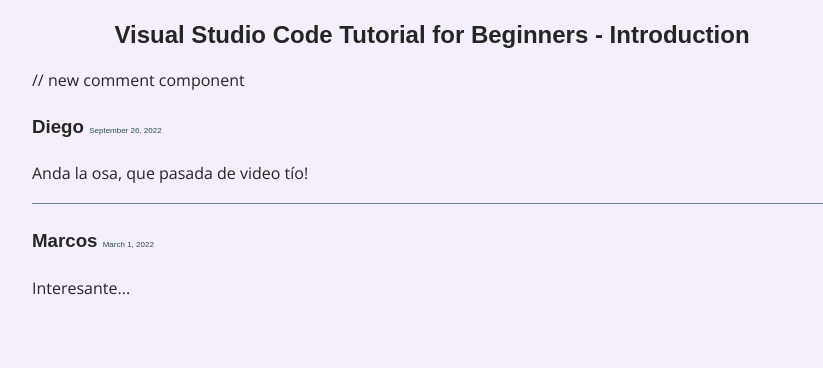
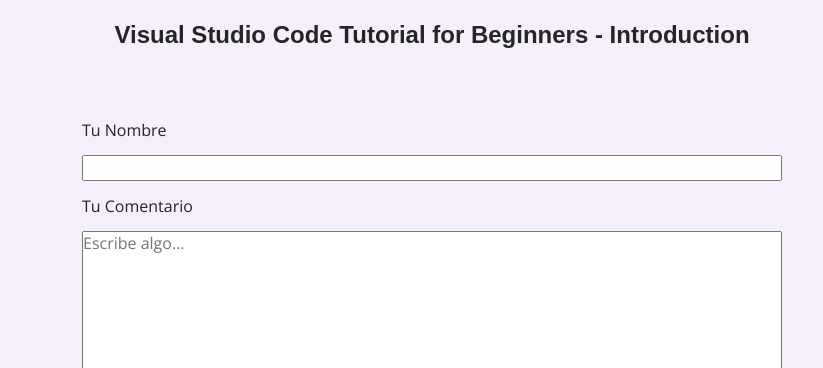
Before and after one commit to Alejandro-Cardozo/react-challenges, a React (Vite) app: page / in a window 1280 px wide. Both pictures are taken after a click on the element "Visual Studio Code Tutorial for Beginners - Introduction". Shown: the part 420-788 px from the top of the page, without its empty margins (208-1031 px from the left). Built offline with nearby package versions, Linux system fonts and the light colour scheme; a web font is replaced by a local one.

Commit message:
Add comment form

```diff
--- a/src/components/CommentList.jsx
+++ b/src/components/CommentList.jsx
@@ -5,12 +5,12 @@ import Comment from './Comment';
 const CommentList = ({ videoId }) => {
   const commentsContext = useContext(CommentsContext);
 
-  const comments = commentsContext.comments.filter(
-    (comment) => comment.videoId === videoId
-  );
+  const comments = commentsContext.comments
+    .filter((comment) => comment.videoId === videoId)
+    .sort((a, b) => new Date(a.date) < new Date(b.date) ? 1 : -1);
 
   if (!comments) {
-    return <p>There are no comments for this video yet.</p>
+    return <p>There are no comments for this video yet.</p>;
   }
 
   return (
--- /dev/null
+++ b/src/components/NewComment.jsx
@@ -0,0 +1,57 @@
+import { useContext, useState } from 'react';
+import CommentsContext from '../context/CommentsContext';
+import classes from './NewComment.module.css';
+
+const NewComment = ({ videoId }) => {
+  const commentsCtx = useContext(CommentsContext);
+
+  const [userName, setUserName] = useState('');
+  const [comment, setComment] = useState('');
+
+  function submitHandler(event) {
+    event.preventDefault();
+
+    commentsCtx.addComment(videoId, userName, comment);
+
+    setComment('');
+  }
+
+  return (
+    <div>
+      <form className={classes.commentForm} onSubmit={submitHandler}>
+        <fieldset className={classes.formFieldset}>
+          <label htmlFor='name' className={classes.formLabel}>
+            Tu Nombre
+            <input
+              className={classes.formInput}
+              type='text'
+              name='name'
+              id='name'
+              value={userName}
+              required
+              onChange={(e) => setUserName(e.target.value)}
+            />
+          </label>
+        </fieldset>
+        <fieldset className={classes.formFieldset}>
+          <label htmlFor='comment' className={classes.formLabel}>
+            Tu Comentario
+            <textarea
+              name='comment'
+              className={classes.formInput}
+              id='comment'
+              rows='10'
+              value={comment}
+              placeholder='Escribe algo...'
+              required
+              onChange={(e) => setComment(e.target.value)}
+            ></textarea>
+          </label>
+        </fieldset>
+        <button className={classes.formButton}>Add Comment</button>
+      </form>
+    </div>
+  );
+};
+
+export default NewComment;
--- /dev/null
+++ b/src/components/NewComment.module.css
@@ -0,0 +1,25 @@
+.commentForm {
+  padding: 5rem;
+}
+
+.formFieldset {
+  border: none;
+}
+
+.formLabel {
+  display: block;
+}
+
+.formInput {
+  display: block;
+  width: 100%;
+  margin: 1.5rem 0;
+  font-family: 'Open Sans', sans-serif;
+  font-size: medium;
+}
+
+.formButton {
+  display: block;
+  padding: 0.5rem;
+  margin: 1rem auto;
+}
--- a/src/context/CommentsContext.jsx
+++ b/src/context/CommentsContext.jsx
@@ -6,13 +6,15 @@ const CommentsContext = createContext({
   addComment: (videoId, userName, comment) => {},
 });
 
-import React from 'react';
-
 export const CommentsContextProvider = (props) => {
   const [comments, setComments] = useState(commentaries);
 
   const addCommentsHandler = (videoId, userName, comment) => {
-    const date = new Date().toISOString();
+    const date = new Date().toLocaleString('en-US', {
+      year: 'numeric',
+      month: 'long',
+      day: 'numeric',
+    });
     const newComment = {
       id: comments.length ? comments[comments.length - 1].id + 1 : 0,
       videoId: videoId,
--- a/src/pages/VideoPage.jsx
+++ b/src/pages/VideoPage.jsx
@@ -1,5 +1,6 @@
 import { useParams } from 'react-router';
 import CommentList from '../components/CommentList';
+import NewComment from '../components/NewComment';
 import videos from '../data/videos';
 
 const VideoPage = () => {
@@ -8,18 +9,17 @@ const VideoPage = () => {
   const video = videos.filter((el) => el.id === videoId)[0];
 
   return (
-    <div div className='container'>
+    <div className='container'>
       <iframe
         className='youtube'
         src={video.url}
         title={video.title}
-        frameborder='0'
-        allow='accelerometer; autoplay; clipboard-write; encrypted-media; gyroscope; picture-in-picture; web-share'
-        allowfullscreen
+        frameBorder={0}
+        allowFullScreen
       ></iframe>
       <h2>{video.title}</h2>
       <div className='commentList'>
-        // new comment component
+        <NewComment videoId={videoId} />
         <CommentList videoId={videoId} />
       </div>
     </div>
```
